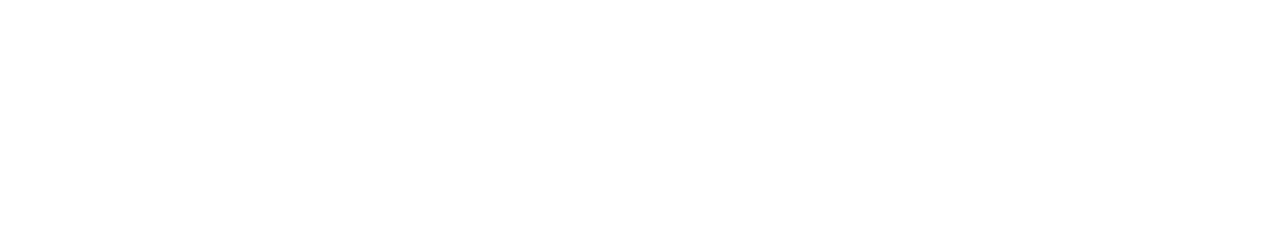
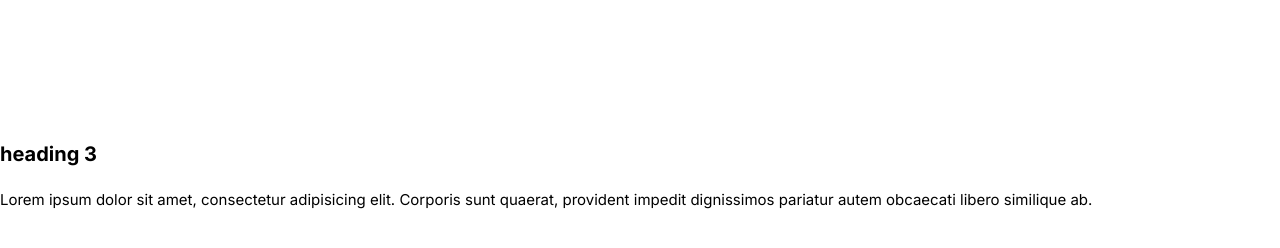
Before and after one commit to Checheli-hub/my-website, a plain HTML site: page index.html in a window 1280 px wide. Drawn offline with Linux system fonts and the light colour scheme.

Commit message:
Define the style for the fonts

```diff
--- a/css/style.css
+++ b/css/style.css
@@ -1,4 +1,38 @@
 :root{
     --primary-color:black;
-    --secondary-color:white;
+    --secondary-color:#ddd623;
+    --color-heading:#fff;
 }
+
+/*typography*/
+html{
+    font-size: 62.5%;
+    line-height: 1.5;
+}
+
+body{
+    font-family:inter, arial,Arial, Helvetica, sans-serif ;
+    font-size: 1rem;
+
+}
+h1,h2,h2{
+    color:var(--color-heading);
+
+}
+h3{
+    font-size: 1.7rem;
+
+}
+@media screen and (min-width:1024px) {
+
+    body{
+        font-size: 1.5rem;
+    }
+
+h3{
+    font-size: 2rem;
+}
+
+
+
+}
--- a/index.html
+++ b/index.html
@@ -3,11 +3,17 @@
 <head>
     <meta charset="UTF-8">
     <meta name="viewport" content="width=device-width, initial-scale=1.0">
-   <link rel="stylesheet" href="css/normalize.css">
-   <link rel="stylesheet" href="css/style.css">
+<link rel="preconnect" href="https://fonts.googleapis.com">
+<link rel="preconnect" href="https://fonts.gstatic.com" crossorigin>
+<link href="https://fonts.googleapis.com/css2?family=Inter:ital,opsz,wght@0,14..32,100..900;1,14..32,100..900&display=swap" rel="stylesheet">
+ <link rel="stylesheet" href="css/normalize.css">
+ <link rel="stylesheet" href="css/style.css">
     <title>Document</title>
 </head>
 <body>
-
+    <h1>heading 1</h1>
+    <h2>heading 2</h2>
+    <h3>heading 3</h3>
+    Lorem ipsum dolor sit amet, consectetur adipisicing elit. Corporis sunt quaerat, provident impedit dignissimos pariatur autem obcaecati libero similique ab.
 </body>
 </html>
```
